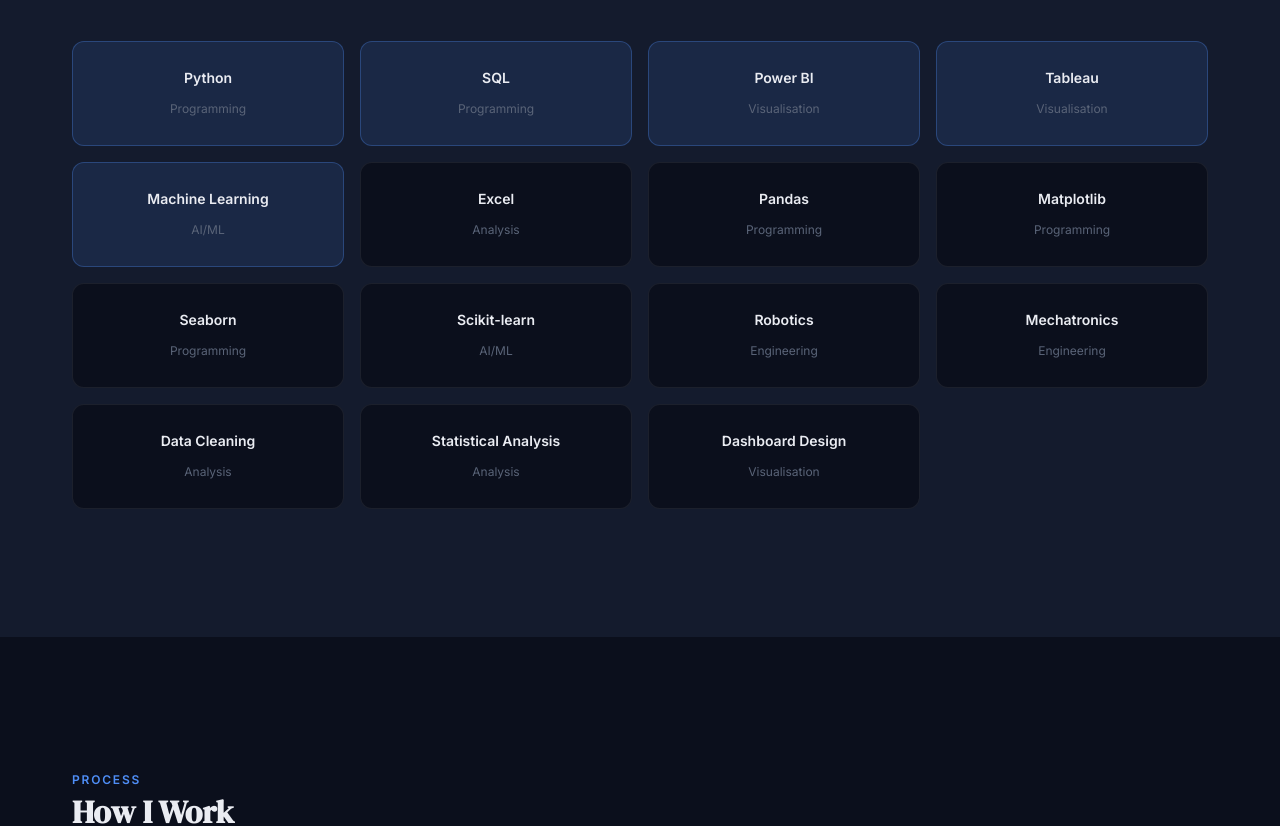
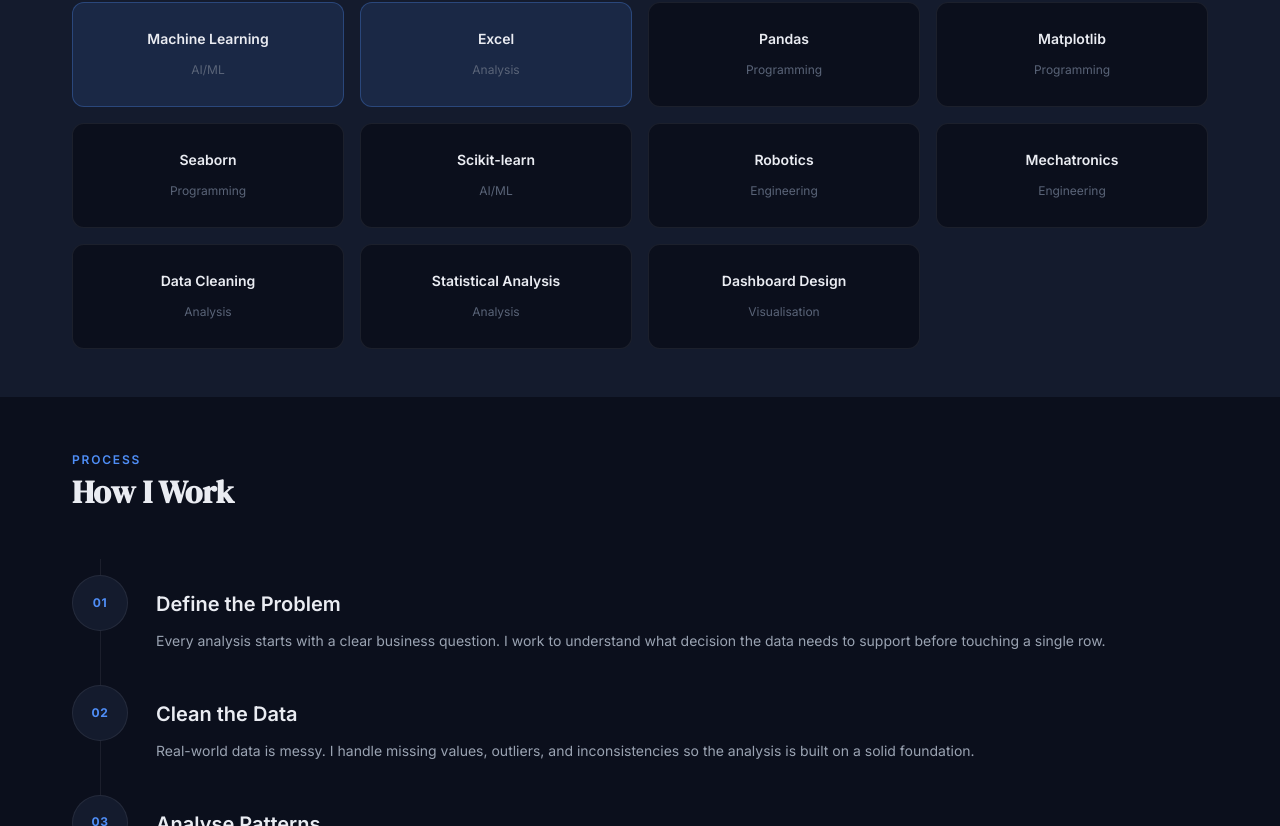
Before and after one commit to usman-abdul/usmanolamide_portfolio, a React (Vite) app in the folder portfolio/: page /about in a window 1280 px wide. Shown: the part 1534-2360 px from the top of the page. Built offline with nearby package versions, Linux system fonts and the light colour scheme.

Commit message:
fix CV link, highlight Excel, reduce about page spacing

```diff
--- a/portfolio/src/components/Navbar.jsx
+++ b/portfolio/src/components/Navbar.jsx
@@ -19,7 +19,7 @@
           <li><NavLink to="/contact" onClick={() => setMenuOpen(false)}>Contact</NavLink></li>
           <li>
             <a
-              href="/cv.pdf"
+              href="/UsmanOlamide_CV.pdf"
               target="_blank"
               rel="noopener noreferrer"
               className="navbar__cv"
--- a/portfolio/src/data/skills.js
+++ b/portfolio/src/data/skills.js
@@ -4,7 +4,7 @@
   { name: "Power BI", category: "Visualisation", core: true },
   { name: "Tableau", category: "Visualisation", core: true },
   { name: "Machine Learning", category: "AI/ML", core: true },
-  { name: "Excel", category: "Analysis", core: false },
+  { name: "Excel", category: "Analysis", core: true },
   { name: "Pandas", category: "Programming", core: false },
   { name: "Matplotlib", category: "Programming", core: false },
   { name: "Seaborn", category: "Programming", core: false },
--- a/portfolio/src/pages/Home.jsx
+++ b/portfolio/src/pages/Home.jsx
@@ -62,7 +62,7 @@
                 custom={3}
               >
                 <Link to="/projects" className="btn btn-primary">View My Work →</Link>
-                <a href="/cv.pdf" target="_blank" rel="noopener noreferrer" className="btn btn-outline">
+                <a href="/UsmanOlamide_CV.pdf" target="_blank" rel="noopener noreferrer" className="btn btn-outline">
                   Download CV
                 </a>
               </motion.div>
--- a/portfolio/src/styles/About.scss
+++ b/portfolio/src/styles/About.scss
@@ -2,7 +2,7 @@
 
 .about {
   padding-top: calc($nav-height + $space-3xl);
-  padding-bottom: $space-3xl;
+  padding-bottom: $space-xl;
 
   &__hero {
     max-width: $max-width;
@@ -100,7 +100,7 @@
 // Skills Grid
 .skills-section {
   background: $bg-surface;
-  padding: $space-3xl 0;
+  padding: $space-xl 0;
 
   &__inner {
     max-width: $max-width;
@@ -167,7 +167,7 @@
 
 // How I Work
 .how-i-work {
-  padding: $space-3xl 0;
+  padding: $space-xl 0;
 
   &__inner {
     max-width: $max-width;
```
Also changed, not shown: 1 other file (tests, documents, lock files or other folders).
